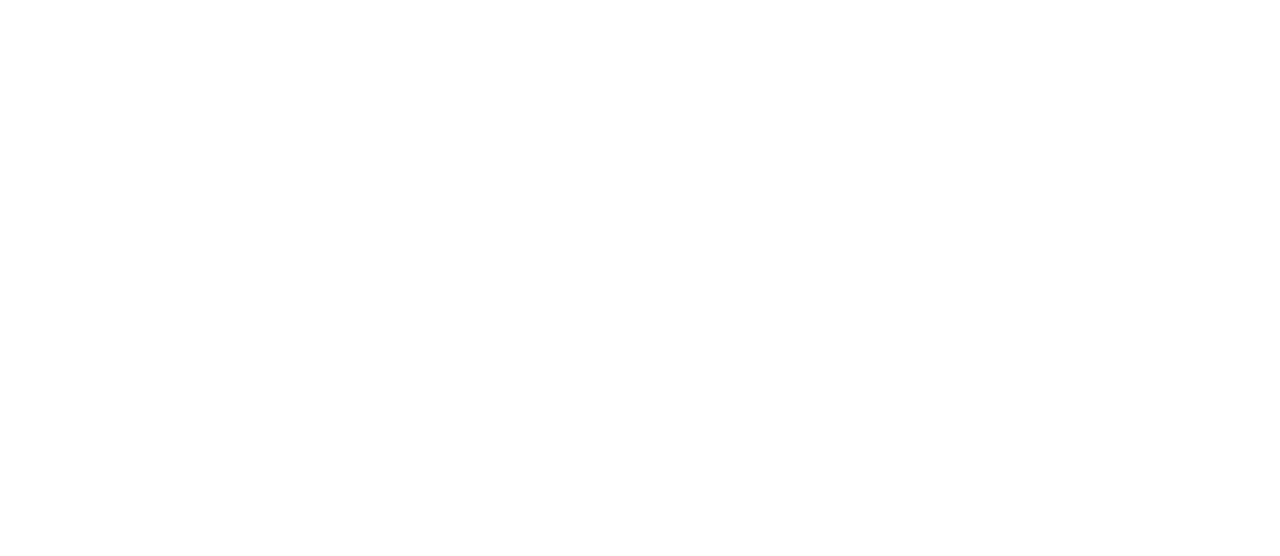
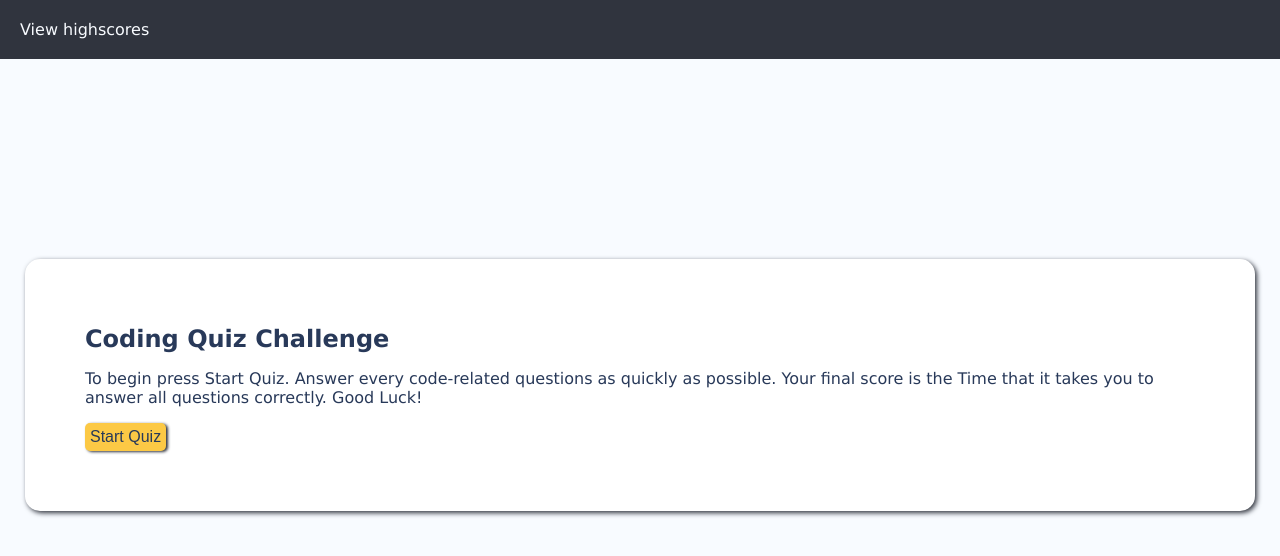
Before and after one commit to glo6al/Web-APIs-Challenge-Code-Quiz, a plain HTML site: page HTML/index.html in a window 1280 px wide. Drawn offline with Linux system fonts and the light colour scheme.

Commit message:
add html content, style, and declare variables

```diff
--- a/HTML/index.html
+++ b/HTML/index.html
@@ -0,0 +1,33 @@
+<!DOCTYPE html>
+<html lang="en">
+  <head>
+    <meta charset="UTF-8" />
+    <meta http-equiv="X-UA-Compatible" content="IE=edge" />
+    <meta name="viewport" content="width=device-width, initial-scale=1.0" />
+    <title>Quiz App</title>
+    <link rel="stylesheet" href="/assets/CSS/style.css" />
+  </head>
+
+  <header>
+    <a href="./highscore.html" class="highscores">View highscores</a>
+    <a class="timer" id="timer"></a>
+  </header>
+
+  <body>
+    <div class="container" id="container">
+      <div class="questions" id="questionBox">
+        <h1 class="box-title">Coding Quiz Challenge</h1>
+
+        <p class="box-text">
+          To begin press Start Quiz. Answer every code-related questions as
+          quickly as possible. Your final score is the Time that it takes you to
+          answer all questions correctly. Good Luck!
+        </p>
+
+        <button class="start-button" id="startTimer">Start Quiz</button>
+      </div>
+    </div>
+
+    <script src="/assets/JS/index.js"></script>
+  </body>
+</html>
--- a/assets/CSS/style.css
+++ b/assets/CSS/style.css
@@ -18,25 +18,27 @@ body {
 /*navbar which includes high score and timer*/
 header {
   display: flex;
-  padding: 10px;
+  padding: 20px 20px;
   justify-content: space-between;
   background-color: #30343e;
   color: #f8fbff;
   text-decoration: none;
+}
+.highscores {
+  color: #f8fbff;
+  cursor: pointer;
 }
 
 .highscores:link,
 .highscores:visited,
 .highscores:active {
   text-decoration: none;
-}
-
-.highscores {
-  text-decoration: none;
+  cursor: pointer;
 }
 
 .highscores:hover {
   color: #f8fbff;
+  font-weight: bold;
 }
 
 header div {
@@ -57,10 +59,16 @@ main {
 /*start page container*/
 
 .container {
+  position: relative;
+  top: 25%;
   padding: 50px;
+  margin: 0 25px;
+  border-radius: 15px;
+  box-shadow: 2px 2px 5px #30343e;
   align-items: center;
   justify-content: center;
   flex-direction: column;
+  background-color: white;
 }
 
 .questions {
@@ -77,13 +85,24 @@ main {
 
 button {
   background-color: #fcc945;
+  box-shadow: 2px 1px 3px #30343e;
   color: #283959;
+  padding: 5px;
+  border-radius: 5px;
+  border: none;
+}
+
+button:hover {
+  background-color: #283959;
+  color: #f8fbff;
+  cursor: pointer;
 }
 
 /*quiz started and quiz questions*/
 
-.card-title {
+.box-title {
   margin-bottom: 10px;
+  font-size: x-large;
 }
 
 ul {
--- a/assets/JS/index.js
+++ b/assets/JS/index.js
@@ -0,0 +1,10 @@
+// declare variabls
+
+var questionIndex = 0;
+var timerEl = document.querySelector("#startTimer");
+var timeLeft = document.querySelector("#timer");
+var quizDisplay = document.querySelector("#questionBox");
+var containerBox = document.querySelector("#container");
+var timeStartCount = 75;
+var timeStops = 0;
+var createList = document.createElement("ul");
```
